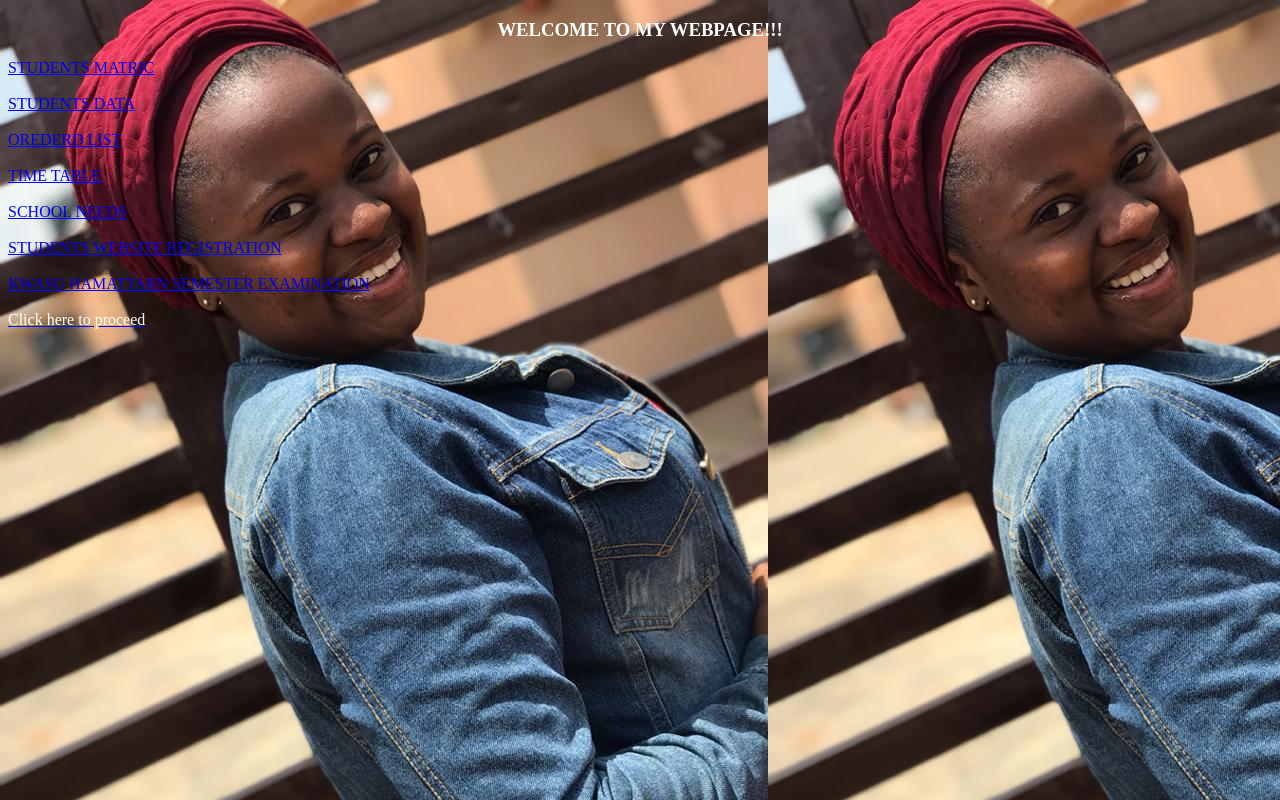
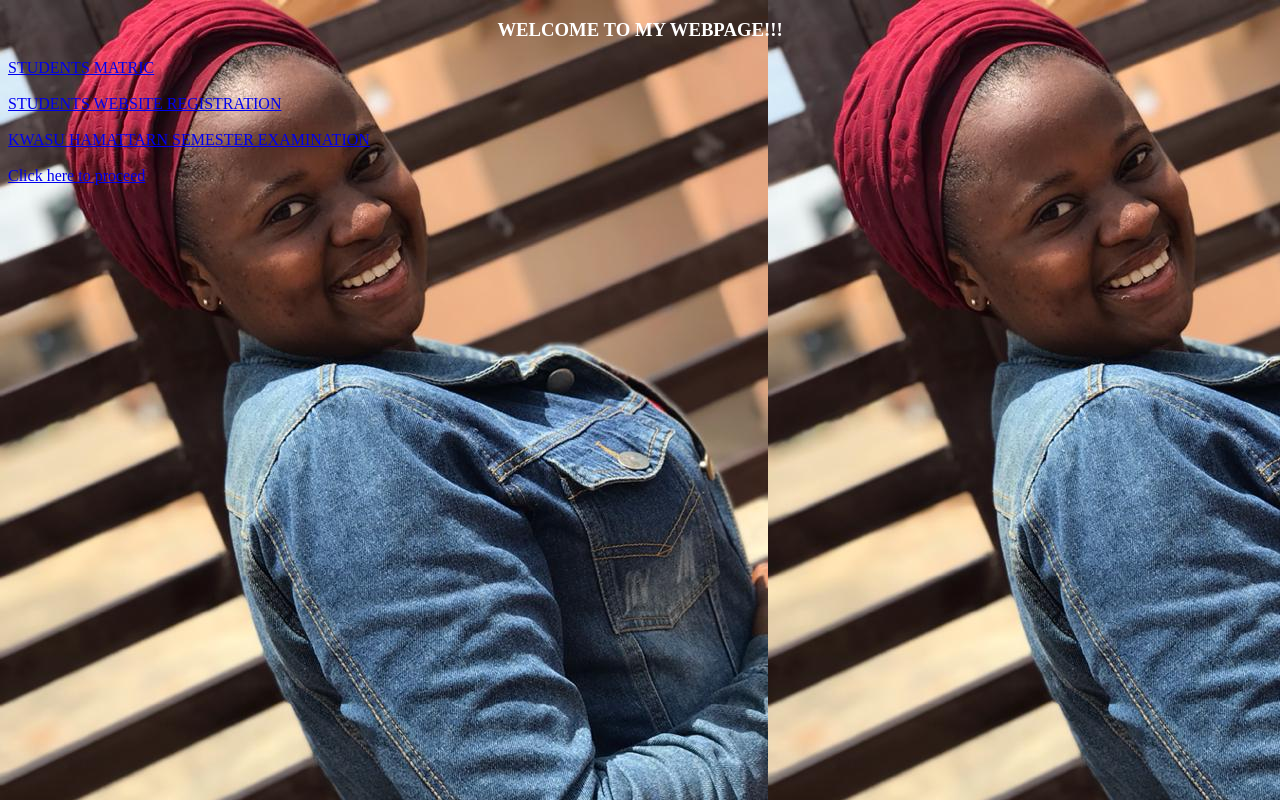
Before and after one commit to abdulmalikroheemat/abdulmalik, a plain HTML site: page index.html in a window 1280 px wide. Drawn offline with Linux system fonts and the light colour scheme.

Commit message:
Update index.html

```diff
--- a/index.html
+++ b/index.html
@@ -8,12 +8,8 @@
 		<body background="IMG-20210428-WA0035.jpg">
 		<h3 align="center"><font color="white"><b><b></b></b>WELCOME TO MY WEBPAGE!!!</font></h3>
 		<a href="Students form.html" align="center">STUDENTS MATRIC</a><br><br>
-		<a href="examination.html"> STUDENTS DATA</a><br><br>
-	<a href="foot.html"> OREDERD LIST </a><br><br>
-	<a href="lis time table.html"> TIME TABLE</a><br><br>
-	<a href="school need.html">SCHOOL NEEDS</a><br><br>
 	<a href="r.html">STUDENTS WEBSITE REGISTRATION</a><br><br>
 		<a href="reg.html">KWASU HAMATTARN SEMESTER EXAMINATION</a><br><br>
-	<a href="reg.html"><font color="white">Click here to proceed</font></a>
+	<a href="reg.html"<font color="white">Click here to proceed</font></a>
 	</body>
 	</html>
```
